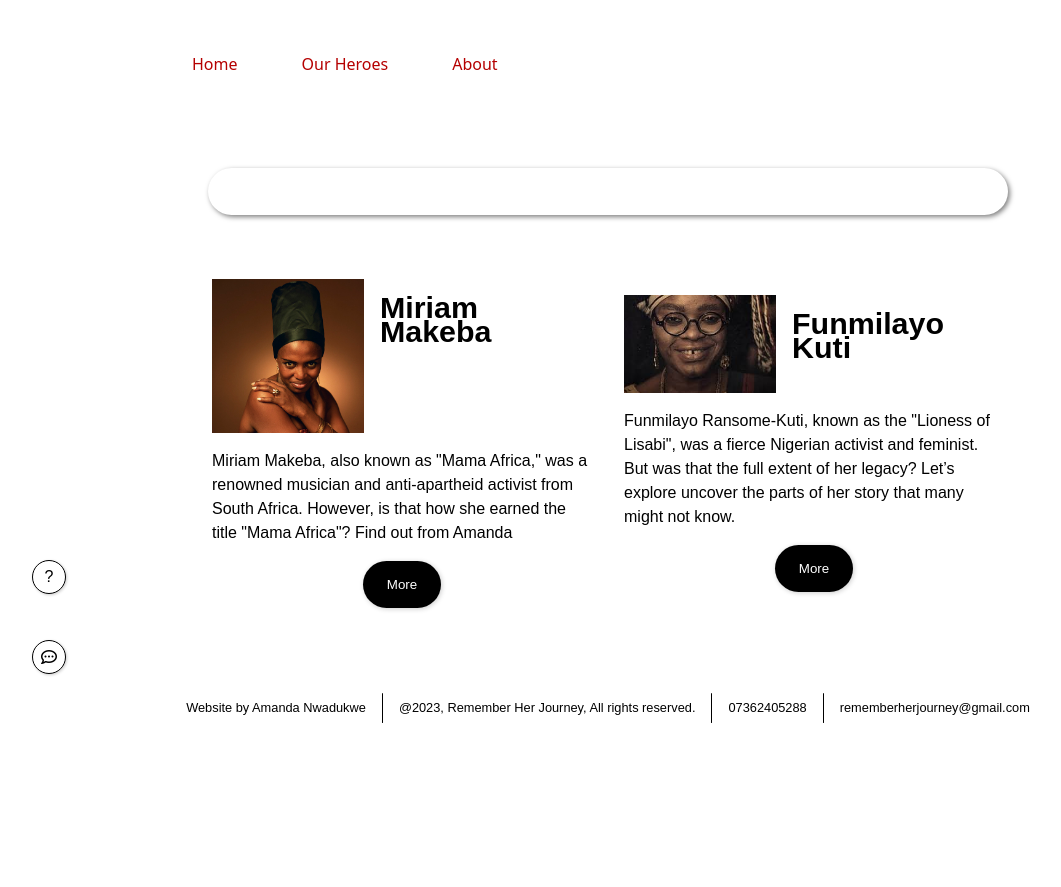
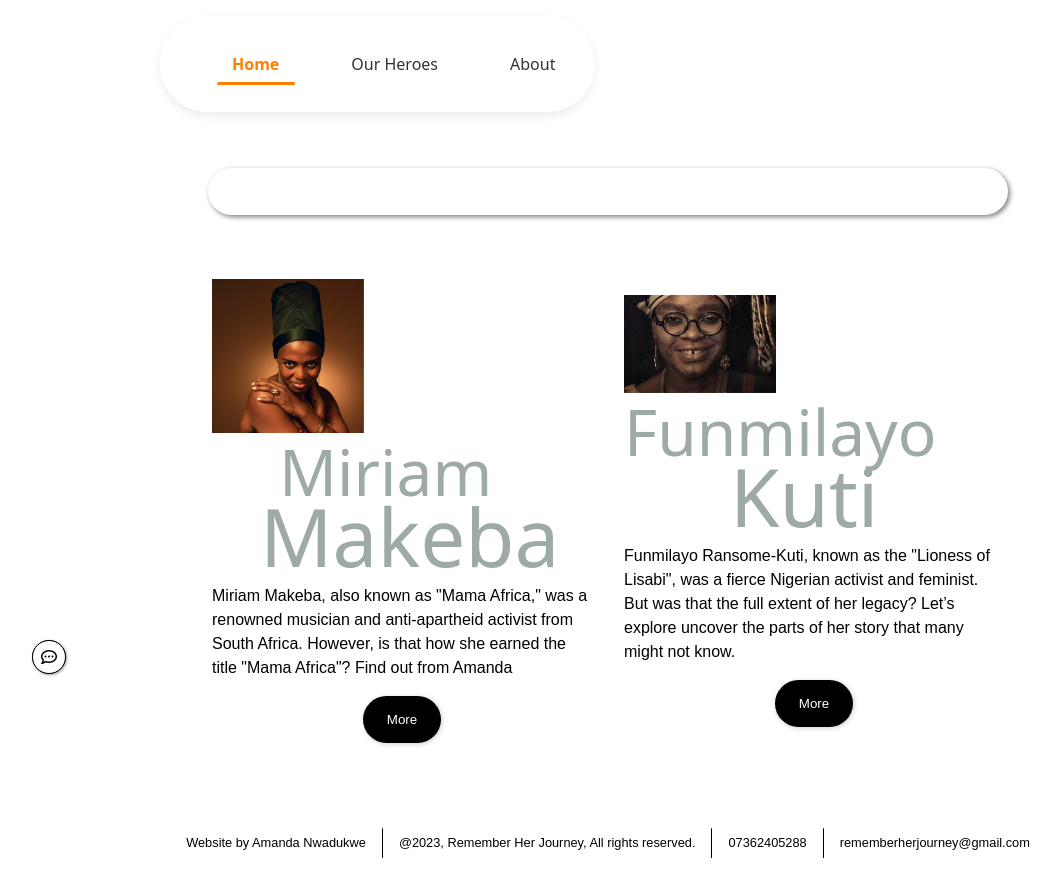
Before and after one commit to amandanwadukwe/remember-her-journey, a plain HTML site: page ourHeroes.html in a window 1280 px wide. Shown: the whole page, without its empty margins (32-1093 px from the left). Before the commit the page ends 800 px from the top, so only its background shows below. Drawn offline with Linux system fonts and the light colour scheme.

Commit message:
Gave elements smooth animations

```diff
--- a/index.css
+++ b/index.css
@@ -7,11 +7,13 @@
     --tertiary-color:#ddd;
     --white:white;
     --black:black;
+    --nav-accent: #ffcdb2;
+    --nav-text: #333;
+    --nav-hover: #ffb4a2;
 }
 
 a{
     text-decoration: none;
-
 }
 
 .hide{
@@ -26,6 +28,7 @@ body{
     font-weight: lighter;
     font-family: system-ui;
 }
+
 header{
     width:90vw;
     max-height:10vh;
@@ -42,6 +45,7 @@ h1 {
     line-height: 4rem;
     margin: 0;
 }
+
 button{
     background-color:black;
     color:white;
@@ -55,7 +59,6 @@ button:hover{
     color:black;
     background-color:white;
     transition:all .2s linear;
-    /* animation:all 2s linear; */
 }
 
 h1 span:nth-child(1) {
@@ -65,8 +68,8 @@ h1 span:nth-child(1) {
 
 h1 span:nth-child(3) {
     margin-left: 0rem;
-    /* font-weight: 300; */
 }
+
 p{
     line-height:1.5rem;
 }
@@ -93,6 +96,7 @@ p{
 .help-modal a:hover {
     background-color: #ddd;
 }
+
 .help button{
     width:1rem;
     height:1rem;
@@ -127,15 +131,17 @@ p{
     justify-content: center;
     align-items:center;
     position:fixed;
-    top:20vh;
+    top:10vh;
     left:2vw;
 }
+
 .help button:hover, .back-button:hover {
     background:black;
     color:white;
     transform:scale(1.2);
     transition:all .2s ease-in-out;
 }
+
 .search{
     width: 80vw;
     margin: auto;
@@ -153,6 +159,7 @@ p{
     transition:all .2s linear;
 }
 
+/* New cute minimalistic navigation styles */
 .large-screen-header{
     display:none;
 }
@@ -163,20 +170,36 @@ p{
 
 .small-screen-header .primary-nav{
     width:90vw;
-    height:80vh;
+    height:auto;
     margin:auto;
-    padding:2.5rem 0;
+    padding:1rem 0;
     position:relative;
     top:10vh;
     z-index:100;
     background-color:white;
+    border-radius: 20px;
+    box-shadow: 0 4px 15px rgba(0,0,0,0.1);
+    animation: slideDown 0.3s ease-out;
+}
+
+@keyframes slideDown {
+    from {
+        opacity: 0;
+        transform: translateY(-20px);
+    }
+    to {
+        opacity: 1;
+        transform: translateY(0);
+    }
 }
 
 .large-screen-header .primary-nav{
-    width:90vw;
-    /* height:80vh; */
+    width:auto;
     margin:auto;
-    /* padding:2.5rem 0; */
+    background-color: rgba(255, 255, 255, 0.9);
+    border-radius: 50px;
+    padding: 0.5rem 1.5rem;
+    box-shadow: 0 4px 10px rgba(0,0,0,0.08);
 }
 
 .primary-nav ul{
@@ -186,42 +209,71 @@ p{
     flex-direction:column;
     justify-content: center;
     align-items:center;
+    gap: 0.5rem;
 }
 
 .primary-nav ul li{
     width:100%;
     list-style-type: none;
+    transition: all 0.3s ease;
 }
 
 .primary-nav ul li a{
     width:100%;
     display: flex;
     justify-content:center;
-    margin:2rem 0;
-    font-weight: 400;
+    margin:0.8rem 0;
+    font-weight: 500;
     font-family:system-ui, -apple-system, BlinkMacSystemFont, 'Segoe UI', Roboto, Oxygen, Ubuntu, Cantarell, 'Open Sans', 'Helvetica Neue', sans-serif;
-    font-size:1.5rem;
-    color:var(--primary-color);
+    font-size:1.2rem;
+    color: var(--nav-text);
+    position: relative;
+    padding: 0.5rem 1rem;
+    border-radius: 15px;
+    transition: all 0.3s ease;
 }
 
+.primary-nav ul li a::after {
+    content: '';
+    position: absolute;
+    bottom: -2px;
+    left: 50%;
+    width: 0;
+    height: 3px;
+    background-color: var(--nav-hover);
+    transition: all 0.3s ease;
+    transform: translateX(-50%);
+    border-radius: 50px;
+}
+
+.primary-nav ul li a:hover::after {
+    width: 50%;
+}
 
 .primary-nav ul li a:active, .primary-nav ul li a:hover{
-    transform:scale(1.3);
-    color:var(--secondary-color);
-    transition: all .2s ease-in-out;
+    transform: translateY(-2px);
+    color: var(--secondary-color);
+    background-color: rgba(255, 205, 178, 0.1);
 }
 
-.active{
+.primary-nav ul li a.active {
+    color: var(--secondary-color);
+    font-weight: 600;
+}
 
-    color:var(--secondary-color);
+.primary-nav ul li a.active::after {
+    width: 70%;
+    background-color: var(--secondary-color);
 }
+
 .dot{
     width:30px;
     height:1px;
     display: none;
     background-color:black;
-    border-radius: 50vmax;;
+    border-radius: 50vmax;
 }
+
 footer{
     width:70vw;
     margin:auto;
@@ -238,15 +290,8 @@ footer p{
     text-align:center;
 }
 
-/* Extra small devices (phones, 600px and down) */
-/* @media only screen and (max-width: 600px) {
-    .example {background: red;}
-  }
-*/
-
 /* Small devices (portrait tablets and large phones, 600px and up) */
 @media only screen and (min-width: 600px) {
-    /* body {background: green;} */
     .help button{
         left:5vw;
     }
@@ -273,8 +318,6 @@ footer p{
 
 /* Medium devices (landscape tablets, 768px and up) */
 @media only screen and (min-width: 768px) {
-    /* body {background: blue;} */
-
     .search{
         width: 60vw;
     }
@@ -282,10 +325,12 @@ footer p{
     h1{
         text-align:left;
     }
+
     h1 span:nth-child(3) {
         margin-left: 3rem;
         font-weight: 300;
     }
+
     header{
         padding:1rem 0;
     }
@@ -293,6 +338,7 @@ footer p{
     .small-screen-header{
         display:none;
     }
+
     .large-screen-header{
         display:flex;
     }
@@ -310,16 +356,17 @@ footer p{
 
     .primary-nav ul li{
         width:fit-content;
-        padding:1rem;
-        margin:0 1rem;
+        padding:0.5rem;
+        margin:0 0.5rem;
     }
 
     .primary-nav ul li a{
         font-size:1rem;
+        padding: 0.5rem 1rem;
     }
 
     .help button{
-        top:70vh;
+        top:80vh;
         left:5vw;
     }
 }
@@ -360,6 +407,28 @@ footer p{
     animation: fadeIn 0.3s ease-in-out;
 }
 
+.reveal {
+    opacity: 0;
+    transform: translateY(30px);
+    transition: opacity 0.8s ease, transform 0.8s ease;
+}
+
+/* Different delay classes */
+.reveal-delay-1 { transition-delay: 0.1s; }
+.reveal-delay-2 { transition-delay: 0.2s; }
+.reveal-delay-3 { transition-delay: 0.3s; }
+.reveal-delay-4 { transition-delay: 0.4s; }
+.reveal-delay-5 { transition-delay: 0.5s; }
+.reveal-delay-6 { transition-delay: 0.6s; }
+.reveal-delay-7 { transition-delay: 0.7s; }
+.reveal-delay-8 { transition-delay: 0.8s; }
+
+/* Class to trigger the reveal */
+.reveal.active {
+    opacity: 1;
+    transform: translateY(0);
+}
+
 @keyframes fadeIn {
     from {
         opacity: 0;
@@ -371,12 +440,10 @@ footer p{
 
 /* Large devices (laptops/desktops, 992px and up) */
 @media only screen and (min-width: 992px) {
-    /* body {background: orange;} */
 }
 
 /* Extra large devices (large laptops and desktops, 1200px and up) */
 @media only screen and (min-width: 1200px) {
-    /* body {background: pink;} */
 }
 
 @keyframes revealNav{
@@ -390,3 +457,28 @@ footer p{
         opacity:0;
     }
 }
+
+/* Auto-reveal elements after page load */
+.reveal {
+    animation: reveal-animation 1s forwards;
+    animation-delay: calc(var(--reveal-delay, 0) * 0.1s);
+    opacity: 0;
+    transform: translateY(30px);
+}
+
+@keyframes reveal-animation {
+    to {
+        opacity: 1;
+        transform: translateY(0);
+    }
+}
+
+/* Apply different delays using CSS variables */
+.reveal-delay-1 { --reveal-delay: 1; }
+.reveal-delay-2 { --reveal-delay: 2; }
+.reveal-delay-3 { --reveal-delay: 3; }
+.reveal-delay-4 { --reveal-delay: 4; }
+.reveal-delay-5 { --reveal-delay: 5; }
+.reveal-delay-6 { --reveal-delay: 6; }
+.reveal-delay-7 { --reveal-delay: 7; }
+.reveal-delay-8 { --reveal-delay: 8; }
--- a/index.js
+++ b/index.js
@@ -139,6 +139,37 @@ primaryNavLinks.forEach(link => {
     }
 
 
+    // Page reveal animation
+document.addEventListener('DOMContentLoaded', function() {
+  // Get all elements with reveal class
+  const revealElements = document.querySelectorAll('.reveal');
+  console.log('Found', revealElements.length, 'elements with reveal class');
+
+  // Add active class after a small delay to trigger animation
+  setTimeout(() => {
+    revealElements.forEach(element => {
+      element.classList.add('activex');
+      console.log('Added active class to element', element);
+    });
+  }, 300); // Increased delay to 300ms
+});
+
+// Page reveal animation - fixed version
+document.addEventListener('DOMContentLoaded', function() {
+  // Get all elements with reveal class
+  const revealElements = document.querySelectorAll('.reveal');
+  console.log('Found', revealElements.length, 'elements with reveal class');
+
+  // Add active class after a small delay to trigger animation
+  setTimeout(() => {
+    revealElements.forEach(element => {
+      element.classList.add('activex');
+      console.log('Added active class to element', element);
+    });
+  }, 300);
+});
+
+
     document.getElementById('search').addEventListener('input', function() {
       const searchText = this.value.toLowerCase();
       const heroes = document.querySelectorAll('.hero');
--- a/introduction.css
+++ b/introduction.css
@@ -2,13 +2,14 @@
     width:60vw;
     max-width:60vw;
     margin:19vh auto;
+    margin-top:28vh;
     display:flex;
     flex-direction:column;
     align-items:center;
     justify-content:center;
     gap:2rem;
     text-align: center;
-    transform:scale(0.8);
+    /* transform:scale(0.8); */
 }
 
 
@@ -24,6 +25,7 @@
 
     .introduction {
         transform:scale(1);
+
     }
 
 
--- a/miriam-makeba-v2.0.0-main/css/miriammakeba.css
+++ b/miriam-makeba-v2.0.0-main/css/miriammakeba.css
@@ -36,11 +36,15 @@ p{
 .main{
       width: 70vw;
     margin: auto;
+    margin-top:25vh;
     display:flex;
     flex-direction:column;
     align-items:center;
-    transform:scale(0.65);
+    transform:scale(0.85);
     /* margin-top:-7rem; */
+}
+main{
+  margin-top:7rem;
 }
 .main h1{
     color:#9daaa8;
--- a/ourHeroes.html
+++ b/ourHeroes.html
@@ -42,7 +42,7 @@
         <h1></h1>
 
     </header>
-    <section class="search-container">
+    <section class="search-container reveal reveal-delay-1">
         <!-- <section class="search-container"> -->
             <Label for="search">
                 <input type="text" id="search" placeholder="" class="search" />
@@ -51,24 +51,24 @@
     </section>
     <section class="our-heroes">
         <div class="hero">
-            <div class="profile-picture-container">
+            <div class="profile-picture-container reveal reveal-delay-2">
             <img class="profile-picture" src="./resources/miriammakeba3.jpg" alt=""/>
             </div>
-            <h2><span>Miriam</span></br><span>Makeba</span></h2>
-            <div class="hero-details">
-                <span>Miriam Makeba</span>
+            <h1 class="reveal reveal-delay-3" style="text-align: center;"><span>Miriam</span></br><span>Makeba</span></h1>
+            <div class="hero-details reveal reveal-delay-4">
+                <!-- <span>Miriam Makeba</span> -->
                 <!-- <span class="catch">Mama Africa</span> -->
                 <p>Miriam Makeba, also known as "Mama Africa," was a renowned musician and anti-apartheid activist from South Africa. However, is that how she earned the title "Mama Africa"? Find out from Amanda</p>
                 <a href="./miriam-makeba-v2.0.0-main/index.html"><button type="button">More</button></a>
             </div>
         </div>
         <div class="hero">
-            <div class="profile-picture-container">
+            <div class="profile-picture-container reveal reveal-delay-2">
             <img class="profile-picture" src="./resources/funmilayoKuti.jpg" alt=""/>
             </div>
-            <h2><span>Funmilayo</span></br><span>Kuti</span></h2>
+            <h1 style="text-align: center;"><span>Funmilayo</span></br><span>Kuti</span></h1>
             <div class="hero-details">
-                <span>Funmilayo Kuti</span>
+                <!-- <span>Funmilayo Kuti</span> -->
                 <!-- <span class="catch">Mama Africa</span> -->
                 <p>Funmilayo Ransome-Kuti, known as the "Lioness of Lisabi", was a fierce Nigerian activist and feminist. But was that the full extent of her legacy? Let’s explore uncover the parts of her story that many might not know.</p>
                 <a href="./miriam-makeba-v2.0.0-main/funmilayoKuti.html"><button type="button">More</button></a>
```
Also changed, not shown: index.html (+3 -3 lines), miriam-makeba-v2.0.0-main/funmilayoKuti.html (+4 -4 lines), miriam-makeba-v2.0.0-main/index.html (+4 -4 lines). Lines whose indentation alone changed are shown as unchanged.
